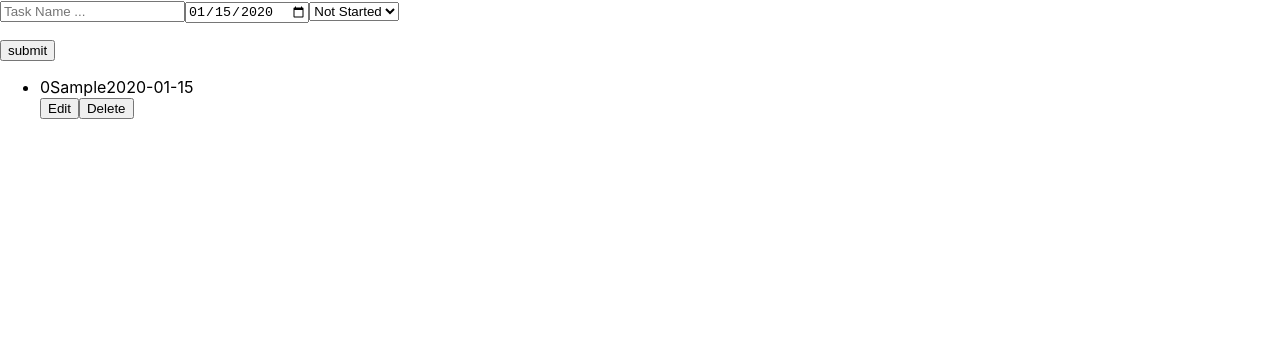
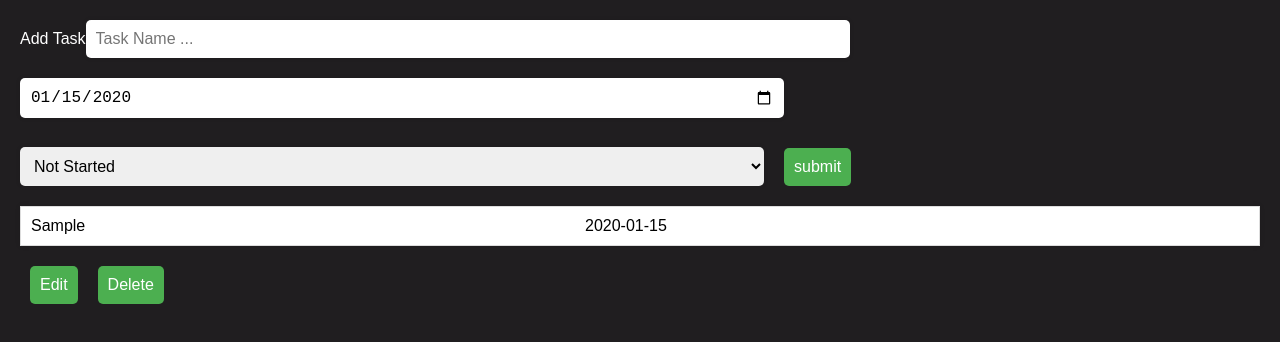
Before and after one commit to AliLtRP/ToDo-List, a React (Create React App) app: page / in a window 1280 px wide. Both pictures are taken after typing "Sample", "2020-01-15" into the empty fields and a click on the button "submit". Shown: the top 342 px of the page. Built offline with nearby package versions, Linux system fonts and the light colour scheme.

Commit message:
put style

```diff
--- a/src/App.css
+++ b/src/App.css
@@ -36,3 +36,100 @@
     transform: rotate(360deg);
   }
 }
+
+
+body {
+  font-family: Arial, sans-serif;
+  background-color:rgb(32, 30, 32);
+  padding: 20px;
+}
+
+#app {
+  max-width: 500px;
+  margin: 0 auto;
+  background-color: burlywood;
+  padding: 20px;
+  border-radius: 5px;
+  box-shadow: 0px 0px 10px rgba(0, 0, 0, 0.3);
+}
+
+#textInput, #stutus, #time {
+  font-size: 16px;
+  padding: 10px;
+  margin-right: 10px;
+  border-radius: 5px;
+  border: none;
+  box-shadow: 0px 0px 5px rgba(0, 0, 0, 0.1);
+  width: 60%;
+  margin-bottom: 20px;
+}
+
+button {
+  background-color: #4CAF50;
+  border: none;
+  color: white;
+  padding: 10px;
+  font-size: 16px;
+  border-radius: 5px;
+  cursor: pointer;
+  margin: 10px;
+}
+
+h1 {
+  color: white;
+}
+
+label {
+  color: white;
+}
+
+button:hover {
+  background-color: #3e8e41;
+}
+
+ul {
+  list-style: none;
+  padding: 0;
+  margin: 0;
+}
+
+li {
+  padding: 10px;
+  margin-bottom: 10px;
+  border: 1px solid #ddd;
+  background-color: #fff;
+  box-shadow: 0px 0px 5px rgba(0, 0, 0, 0.1);
+  display: flex;
+  justify-content: space-between;
+  align-items: center;
+}
+
+li span {
+  margin-right: 10px;
+}
+
+li button {
+  background-color: #f44336;
+  border: none;
+  color: white;
+  padding: 10px;
+  font-size: 16px;
+  border-radius: 5px;
+  cursor: pointer;
+}
+
+li button.edit {
+  background-color: #008CBA;
+}
+
+li button.complete {
+  background-color: #4CAF50;
+}
+
+li button:hover {
+  background-color: #e53935;
+}
+
+span{
+  width: 100px;
+}
--- a/src/components/TaskList.jsx
+++ b/src/components/TaskList.jsx
@@ -1,3 +1,4 @@
+import { specialCharMap } from '@testing-library/user-event/dist/keyboard';
 import React, { useState } from 'react';
 
 function TaskList() {
@@ -57,22 +58,22 @@ function TaskList() {
 
   return (
     <div>
-      <input type="text" name="taskName" value={name} placeholder='Task Name ...' onChange={e => setName(e.target.value)} />
-      <input type="date" name="" id="" onChange={e => setDate(e.target.value)} />
+      <label>Add Task</label>
+      <input type="text" name="taskName" id="textInput" value={name} placeholder='Task Name ...' onChange={e => setName(e.target.value)} />
+      <input type="date" name="" id="time" onChange={e => setDate(e.target.value)} />
 
-      <select name="" id="" onChange={e => setStatus(e.target.value)}>
+      <select name="" id="stutus" onChange={e => setStatus(e.target.value)}>
         <option value="Not Started">Not Started</option>
         <option value="In progress">In progress</option>
         <option value="Finished">Finished</option>
       </select>
 
-      <p>{name}</p>
       <button onClick={addItem}>submit</button>
 
       <ul>
         {items.map((item) =>
           <div>
-            <li>{[item.id, item.name, item.date, item.status]}</li>
+            <li>{[<span>{item.name}</span>, <span>{item.date}</span>, <span>{item.status}</span>]}</li>
             <button onClick={() => editItem(item.id, name, date, status)}>Edit</button>
             <button onClick={() => deleteItem(item.id)}>Delete</button>
           </div>
```
